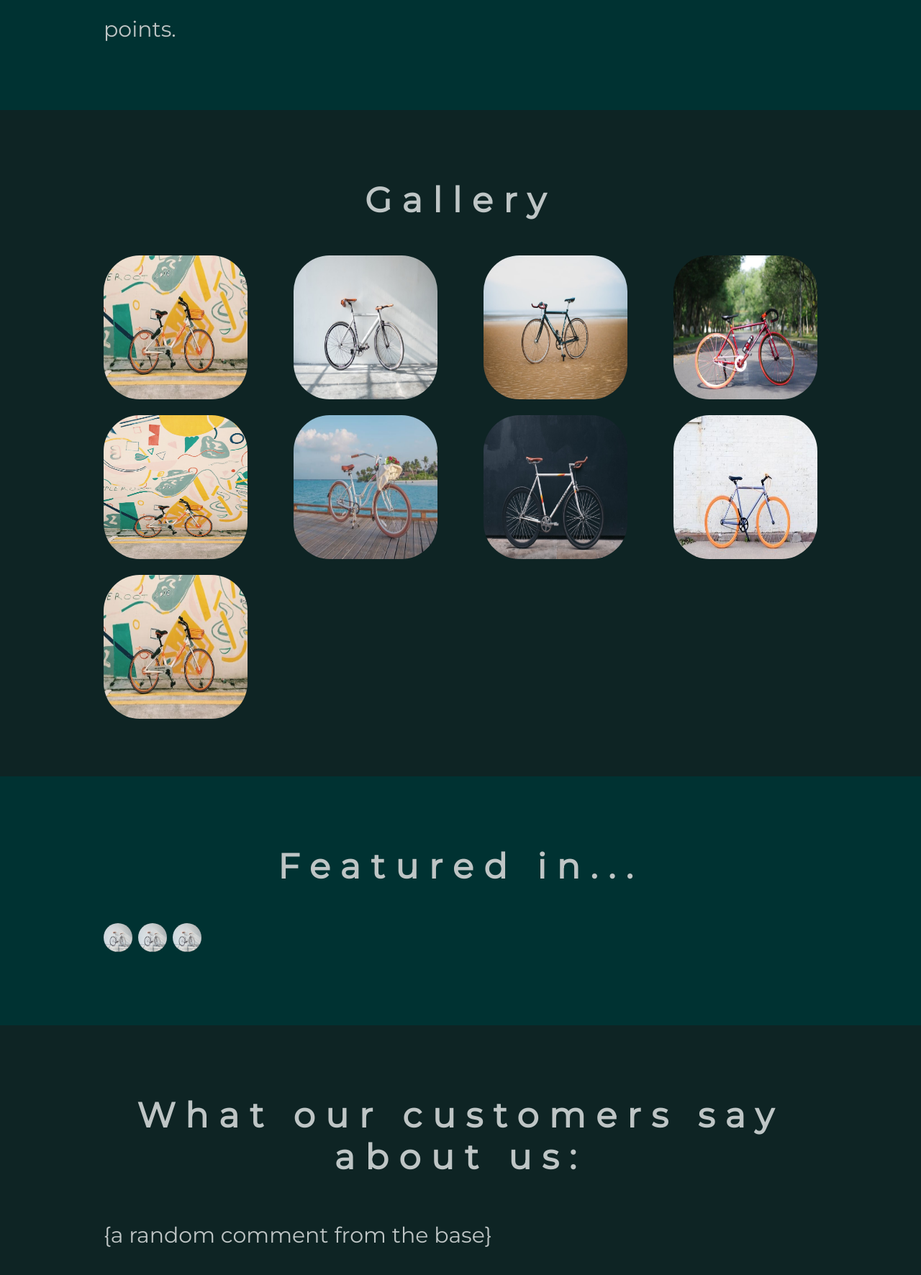
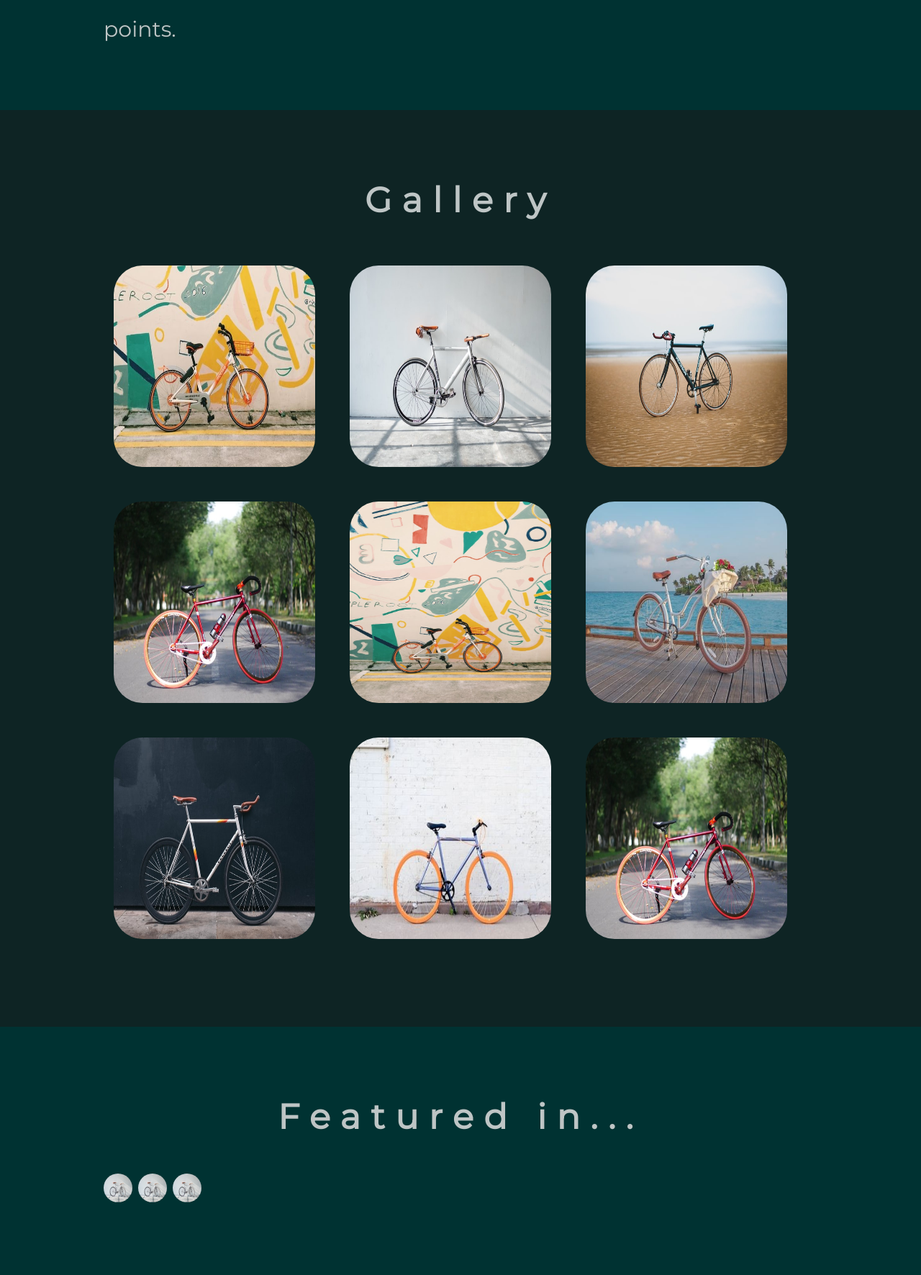
Before and after one commit to DP-00/WebApp, a Django app: page / in a window 1280 px wide. Shown: the part 4183-5955 px from the top of the page at 72% size. Run offline with Django 3.2, Linux system fonts and the light colour scheme; some libraries are stand-ins or nearby versions.

Commit message:
gallery styling

```diff
--- a/Django/WebAppProj/KRRR/templates/KRRR/index.html
+++ b/Django/WebAppProj/KRRR/templates/KRRR/index.html
@@ -249,15 +249,17 @@ logo svg
 
   <section id="gallery">
     <h2>Gallery</h2>
-    <p><img src="{% static 'images/1.jpg' %}" alt="picture 1" width="200" height="200">
-      <img src="{% static 'images/2.jpg' %}" alt="picture 2" width="200" height="200">
-      <img src="{% static 'images/3.jpg' %}" alt="picture 3" width="200" height="200">
-      <img src="{% static 'images/4.jpg' %}" alt="picture 4" width="200" height="200">
-      <img src="{% static 'images/5.jpg' %}" alt="picture 5" width="200" height="200">
-      <img src="{% static 'images/6.jpg' %}" alt="picture 6" width="200" height="200">
-      <img src="{% static 'images/7.jpg' %}" alt="picture 7" width="200" height="200">
-      <img src="{% static 'images/8.jpg' %}" alt="picture 8" width="200" height="200">
-      <img src="{% static 'images/1.jpg' %}" alt="picture 9" width="200" height="200"></p>
+    <div id="images">
+      <img src="{% static 'images/1.jpg' %}" alt="picture 1">
+      <img src="{% static 'images/2.jpg' %}" alt="picture 2">
+      <img src="{% static 'images/3.jpg' %}" alt="picture 3">
+      <img src="{% static 'images/4.jpg' %}" alt="picture 4">
+      <img src="{% static 'images/5.jpg' %}" alt="picture 5">
+      <img src="{% static 'images/6.jpg' %}" alt="picture 6">
+      <img src="{% static 'images/7.jpg' %}" alt="picture 7">
+      <img src="{% static 'images/8.jpg' %}" alt="picture 8">
+      <img src="{% static 'images/4.jpg' %}" alt="picture 9">
+    </div>
   </section>
 
   <section id="featured-in">
--- a/Django/WebAppProj/static/css/style.css
+++ b/Django/WebAppProj/static/css/style.css
@@ -272,3 +272,18 @@ input {
     backface-visibility: hidden;
     z-index: 2;
   }
+
+
+/* GALLERY STYLING */
+#images {
+    padding: 2rem;
+    display: grid;
+    grid-template-columns: 1fr 1fr 1fr;
+    aspect-ratio: 1;
+}
+
+#images img {
+    padding: 1rem;
+    height: 300px;
+    aspect-ratio: 1;
+}
```
